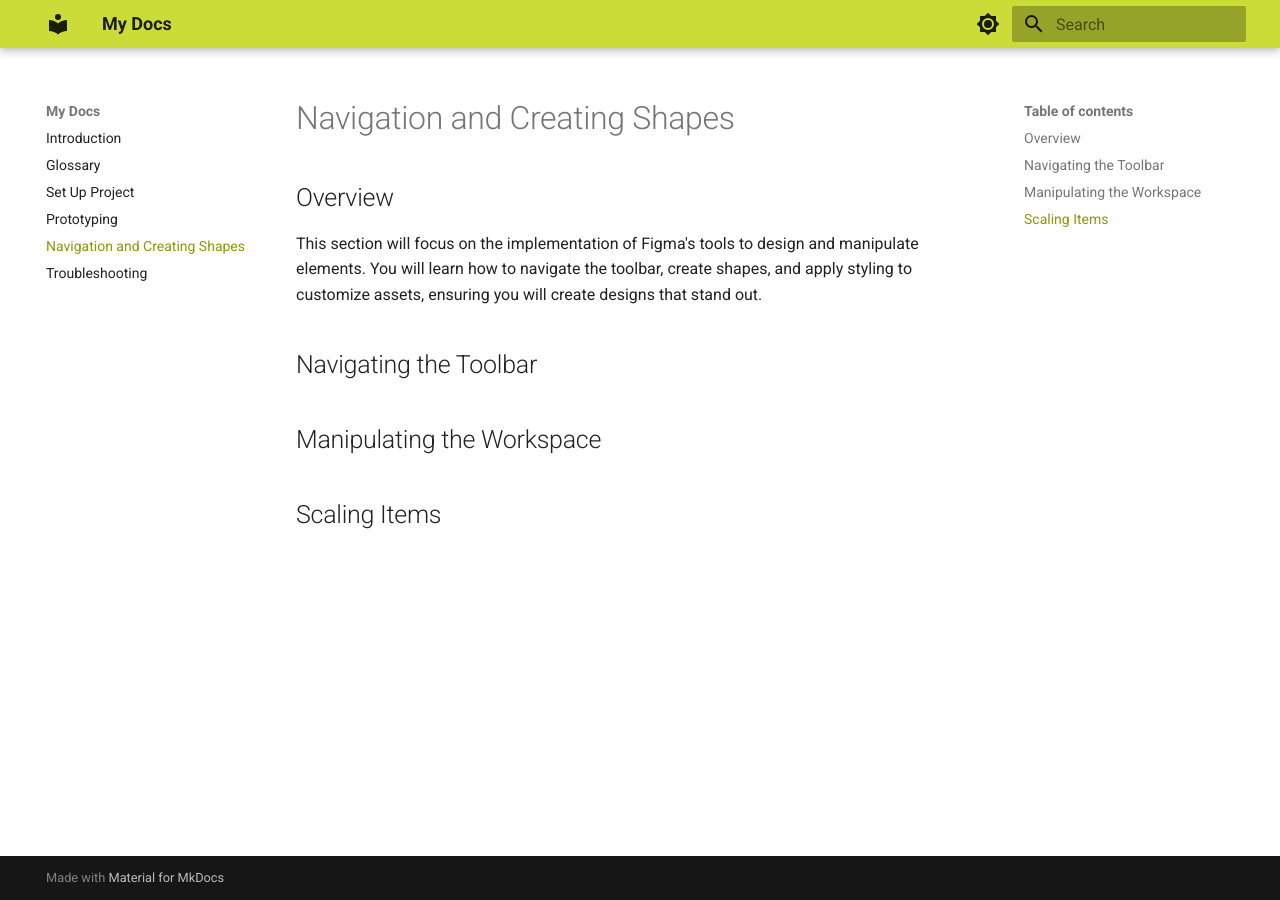
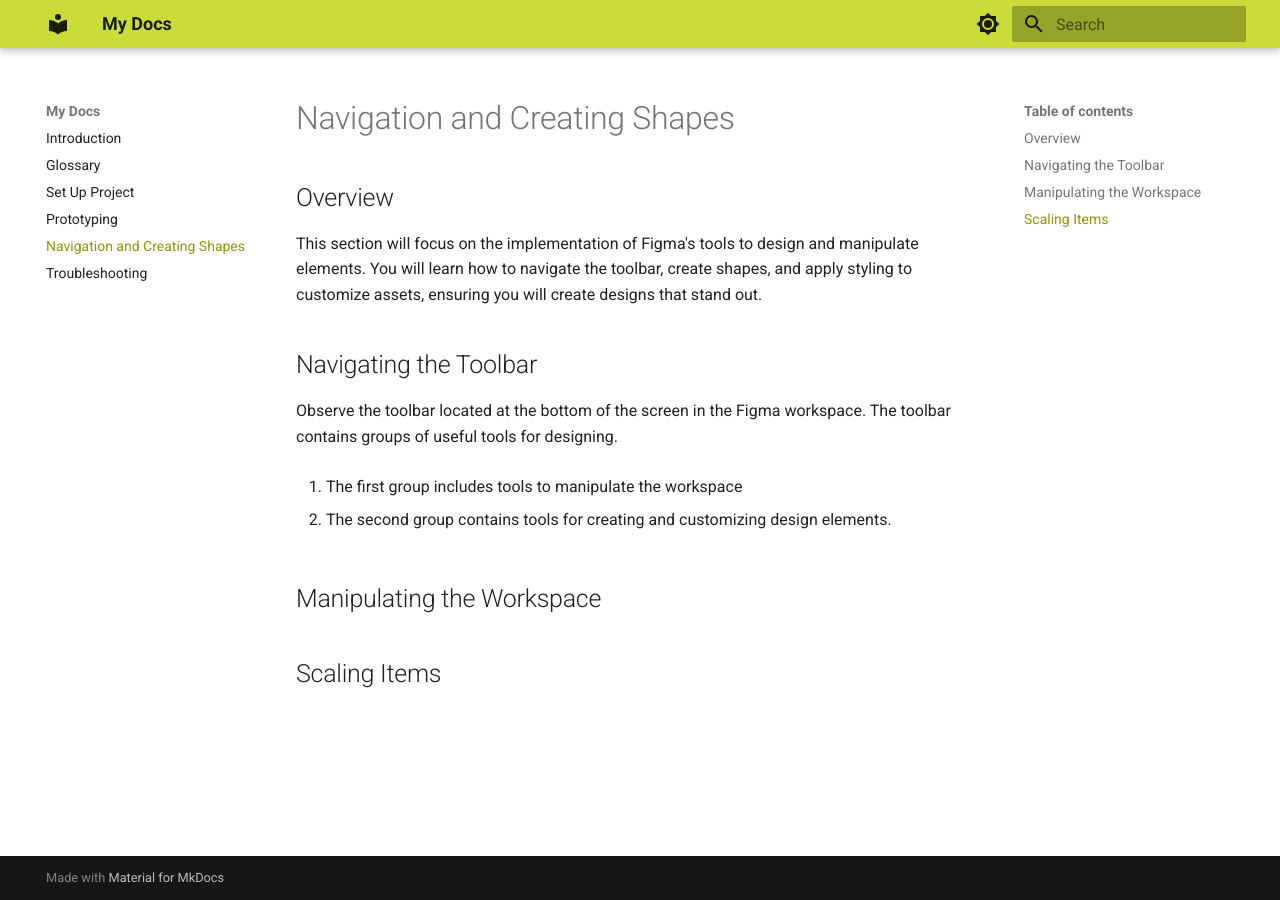
Before and after one commit to ThincutBacon/COMP-2216-Documentation, an MkDocs documentation site: the page built from docs/sectionTwo.md, in a window 1280 px wide. Built offline with MkDocs 1.6.1 and Material for MkDocs 9.7.7, drawn with Linux system fonts in a browser that asks for light colours.

```diff
--- a/docs/sectionTwo.md
+++ b/docs/sectionTwo.md
@@ -4,6 +4,12 @@
 This section will focus on the implementation of Figma's tools to design and manipulate elements. You will learn how to navigate the toolbar, create shapes, and apply styling to customize assets, ensuring you will create designs that stand out.
 
 ## Navigating the Toolbar
+Observe the toolbar located at the bottom of the screen in the Figma workspace. The toolbar contains groups of useful tools for designing.
+
+1. The first group includes tools to manipulate the workspace
+
+2. The second group contains tools for creating and customizing design elements.
+
 
 ## Manipulating the Workspace
 
```
